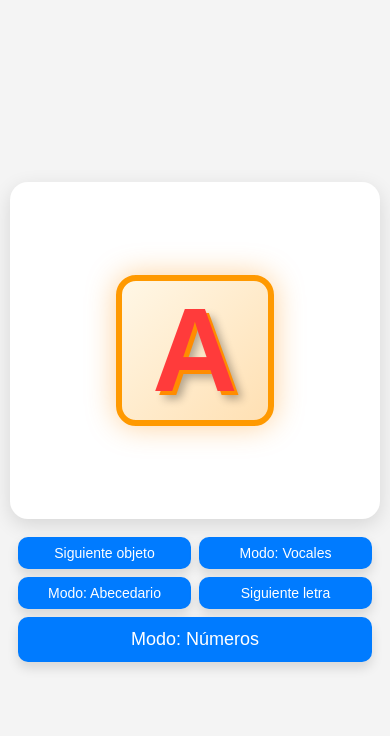
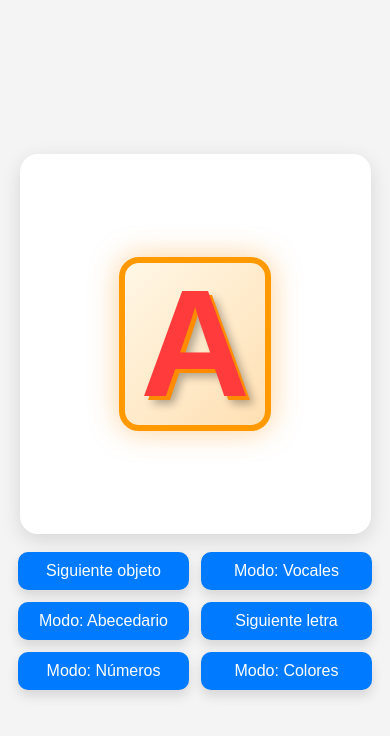
Before and after one commit to danielvll12/Juego-de-objeto, a plain HTML site: page index.html in a window 390 px wide. Both pictures are taken after a click on the button "Modo: Vocales". Drawn offline with Linux system fonts and the light colour scheme.

Commit message:
version 2

```diff
--- a/index.html
+++ b/index.html
@@ -57,7 +57,6 @@
       user-select: none;
     }
 
-    /* ✅ DISEÑO BONITO PARA LETRAS GRANDES */
     #textoGrande .letra {
       font-weight: 900;
       line-height: 1;
@@ -77,11 +76,6 @@
     @keyframes pop {
       0% { transform: scale(0.7); opacity: 0; }
       100% { transform: scale(1); opacity: 1; }
-    }
-
-    @media (max-width: 700px) {
-      #textoGrande .letra { font-size: 18vh; }
-      #imagen { height: 50vh; }
     }
 
     .botonera {
@@ -105,55 +99,40 @@
 
     button:hover { background: var(--boton-hover); }
 
+    @media (max-width: 768px) {
+      button {
+        flex: 1 1 45%;
+      }
+    }
 
 
-    /* ✅ Ajustes responsivos */
-@media (max-width: 1024px) {
-  #textoGrande {
-    height: 55vh;
-  }
-  #textoGrande .letra {
-    font-size: 20vh;
-  }
-}
-
-@media (max-width: 768px) {
+    @media (max-width: 480px) {
   #imagen {
-    width: 95vw;
-    height: 45vh;
-    padding: 10px;
-  }
-  #textoGrande {
-    width: 95vw;
+    width: 90vw;
     height: 45vh;
   }
+
+  #textoGrande {
+    width: 90vw;
+    height: 45vh;
+  }
+
   #textoGrande .letra {
-    font-size: 17vh;
+    font-size: 18vh;
+    padding: 5px 15px;
   }
+
   .botonera {
-    flex-wrap: wrap;
-    gap: 8px;
+    width: 100%;
+    display: grid;
+    grid-template-columns: 1fr 1fr;
+    gap: 12px;
   }
+
   button {
-    flex: 1 1 45%;
+    width: 100%;
     font-size: 16px;
     padding: 10px;
-  }
-}
-
-@media (max-width: 480px) {
-  #imagen {
-    height: 40vh;
-  }
-  #textoGrande {
-    height: 40vh;
-  }
-  #textoGrande .letra {
-    font-size: 14vh;
-  }
-  button {
-    font-size: 14px;
-    padding: 8px;
   }
 }
 
@@ -176,7 +155,7 @@
     </div>
   </div>
 
- <script>
+<script>
   // ---------- Datos ----------
   const imagenes = [
     "img/manzana.jpeg","img/paragua.webp","img/zapato.png","img/mono.jpg","img/lente.jpg",
@@ -189,21 +168,40 @@
 
   const vocales = ["A","E","I","O","U"];
   const abecedario = "A B C D E F G H I J K L M N Ñ O P Q R S T U V W X Y Z".split(" ");
-  const numeros = Array.from({length: 21}, (_, i) => i.toString()); // 0 a 20
+  const numeros = Array.from({length: 21}, (_, i) => i.toString());
+  const colores = [
+    "Rojo", "Azul", "Verde", "Amarillo", "Naranja",
+    "Morado", "Negro", "Blanco", "Rosa", "Café"
+  ];
 
-  // ✅ pronunciación individual en español
+  // ✅ asignar colores reales para fondo
+  const coloresHex = {
+    "Rojo": "#ff0000",
+    "Azul": "#0000ff",
+    "Verde": "#00cc00",
+    "Amarillo": "#ffff00",
+    "Naranja": "#ff9900",
+    "Morado": "#8000ff",
+    "Negro": "#000000",
+    "Blanco": "#ffffff",
+    "Rosa": "#ff69b4",
+    "Café": "#8b4513"
+  };
+
   const pronunciar = {
-    // Vocales y letras
-    "A": "a","B": "b","C": "c","D": "d","E": "e","F": "efe","G": "g","H": "hache",
+    "A": "a","B": "be","C": "ce","D": "de","E": "e","F": "efe","G": "ge","H": "hache",
     "I": "i","J": "jota","K": "ka","L": "ele","M": "eme","N": "ene","Ñ": "eñe",
-    "O": "o","P": "pe","Q": "q","R": "erre","S": "ese","T": "te","U": "u","V": "uve",
+    "O": "o","P": "pe","Q": "cu","R": "erre","S": "ese","T": "te","U": "u","V": "uve",
     "W": "doble uve","X": "equis","Y": "ye","Z": "zeta",
 
-    // Números
     "0": "cero","1": "uno","2": "dos","3": "tres","4": "cuatro","5": "cinco",
-    "6": "seis","7": "siete","8": "ocho","9": "nueve","10": "diez",
-    "11": "once","12": "doce","13": "trece","14": "catorce","15": "quince",
-    "16": "dieciséis","17": "diecisiete","18": "dieciocho","19": "diecinueve","20": "veinte"
+    "6": "seis","7": "siete","8": "ocho","9": "nueve","10": "diez","11": "once","12": "doce",
+    "13": "trece","14": "catorce","15": "quince","16": "dieciséis","17": "diecisiete",
+    "18": "dieciocho","19": "diecinueve","20": "veinte",
+
+    "Rojo": "rojo","Azul": "azul","Verde": "verde","Amarillo": "amarillo",
+    "Naranja": "naranja","Morado": "morado","Negro": "negro","Blanco": "blanco",
+    "Rosa": "rosa","Café": "café"
   };
 
   let modo = "imagenes";
@@ -219,43 +217,60 @@
   const btnAbecedario = document.getElementById("btnAbecedario");
   const btnNextLetra = document.getElementById("btnNextLetra");
 
-  // ✅ Nueva referencia para números
   let preferredVoice = null;
 
   function elegirVozPreferida() {
     const voices = speechSynthesis.getVoices();
     if (!voices || voices.length === 0) return;
-
     preferredVoice =
-      voices.find(v => v.lang.toLowerCase().includes("es") &&
-        (/female|femenin|mujer|woman|maria|sofia|laura/i).test(v.name + v.voiceURI)
-      ) ||
+      voices.find(v => v.lang.toLowerCase().includes("es") && /female|mujer|woman|sofia|maria|laura/i.test(v.name)) ||
       voices.find(v => v.lang.toLowerCase().includes("es")) ||
       voices[0];
   }
 
   speechSynthesis.onvoiceschanged = elegirVozPreferida;
-  setTimeout(elegirVozPreferida, 600);
+  setTimeout(elegirVozPreferida, 800);
 
   function speak(text) {
-    if (!("speechSynthesis" in window)) return;
-
     speechSynthesis.cancel();
-
     const u = new SpeechSynthesisUtterance(text);
     u.lang = "es-ES";
-    u.rate = 0.85;
-    u.pitch = 1;
-
+    u.rate = 0.9;
     if (preferredVoice) u.voice = preferredVoice;
-
     speechSynthesis.speak(u);
   }
 
   function mostrarLetra(letra) {
+
     elImagen.style.display = "none";
     contTexto.style.display = "flex";
+
     letraTexto.textContent = letra;
+
+    // ✅ aplicar colores de fondo en modo colores
+    if (modo === "colores") {
+      const fondo = coloresHex[letra] || "#ffffff";
+      contTexto.style.background = fondo;
+
+      // texto legible
+      letraTexto.style.color = (letra === "Blanco" || letra === "Amarillo") ? "#000000" : "#ffffff";
+
+      // borrar sombras decorativas para colores
+      letraTexto.style.textShadow = "2px 2px 10px rgba(0,0,0,0.6)";
+      letraTexto.style.background = "transparent";
+      letraTexto.style.border = "none";
+      letraTexto.style.boxShadow = "none";
+    } else {
+      // ✅ restaurar diseño original para letras/números
+      contTexto.style.background = "#fff";
+
+      letraTexto.style.color = "#ff3b3b";
+      letraTexto.style.textShadow =
+        "4px 4px 0px #ff8c00,8px 8px 8px rgba(0,0,0,0.3)";
+      letraTexto.style.background = "linear-gradient(135deg,#fff7e6,#ffe0b3)";
+      letraTexto.style.border = "6px solid #ff9900";
+      letraTexto.style.boxShadow = "0 0 30px rgba(255,140,0,0.4)";
+    }
 
     const texto = pronunciar[letra] || letra;
     speak(texto);
@@ -268,8 +283,7 @@
     elImagen.src = imagenes[idxImagen];
   }
 
-  // ------------ Botones ------------
-
+  // Botones
   btnSiguiente.addEventListener("click", () => {
     idxImagen = (idxImagen + 1) % imagenes.length;
     mostrarModoImagenes();
@@ -287,16 +301,8 @@
     mostrarLetra(abecedario[idxLetra]);
   });
 
-  // ✅ BOTÓN NUEVO: modo números
   const btnNumeros = document.createElement("button");
   btnNumeros.textContent = "Modo: Números";
-  btnNumeros.style.padding = "12px 20px";
-  btnNumeros.style.fontSize = "18px";
-  btnNumeros.style.borderRadius = "10px";
-  btnNumeros.style.border = "none";
-  btnNumeros.style.background = "var(--boton-bg)";
-  btnNumeros.style.color = "white";
-  btnNumeros.style.boxShadow = "0 6px 12px rgba(0,0,0,0.12)";
   document.querySelector(".botonera").appendChild(btnNumeros);
 
   btnNumeros.addEventListener("click", () => {
@@ -305,20 +311,30 @@
     mostrarLetra(numeros[idxLetra]);
   });
 
+  const btnColores = document.createElement("button");
+  btnColores.textContent = "Modo: Colores";
+  document.querySelector(".botonera").appendChild(btnColores);
+
+  btnColores.addEventListener("click", () => {
+    modo = "colores";
+    idxLetra = 0;
+    mostrarLetra(colores[idxLetra]);
+  });
+
   btnNextLetra.addEventListener("click", () => {
     if (modo === "vocales") {
       idxLetra = (idxLetra + 1) % vocales.length;
       mostrarLetra(vocales[idxLetra]);
-    }
-    else if (modo === "abc") {
+    } else if (modo === "abc") {
       idxLetra = (idxLetra + 1) % abecedario.length;
       mostrarLetra(abecedario[idxLetra]);
-    }
-    else if (modo === "numeros") {
+    } else if (modo === "numeros") {
       idxLetra = (idxLetra + 1) % numeros.length;
       mostrarLetra(numeros[idxLetra]);
-    }
-    else {
+    } else if (modo === "colores") {
+      idxLetra = (idxLetra + 1) % colores.length;
+      mostrarLetra(colores[idxLetra]);
+    } else {
       idxImagen = (idxImagen + 1) % imagenes.length;
       mostrarModoImagenes();
     }
@@ -329,3 +345,6 @@
     setTimeout(elegirVozPreferida, 100);
   });
 </script>
+
+</body>
+</html>
```
